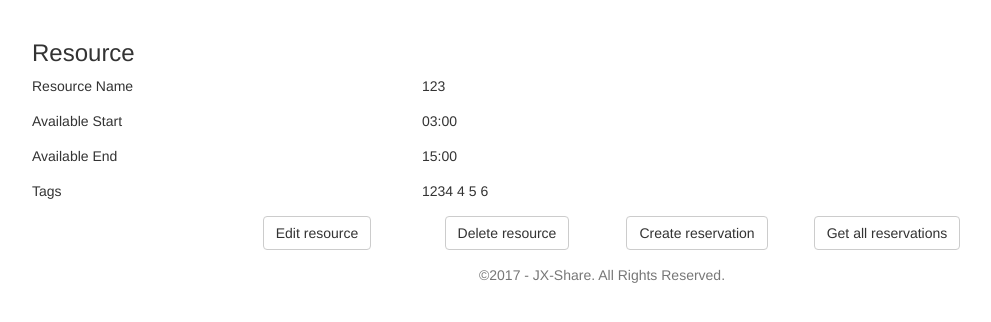
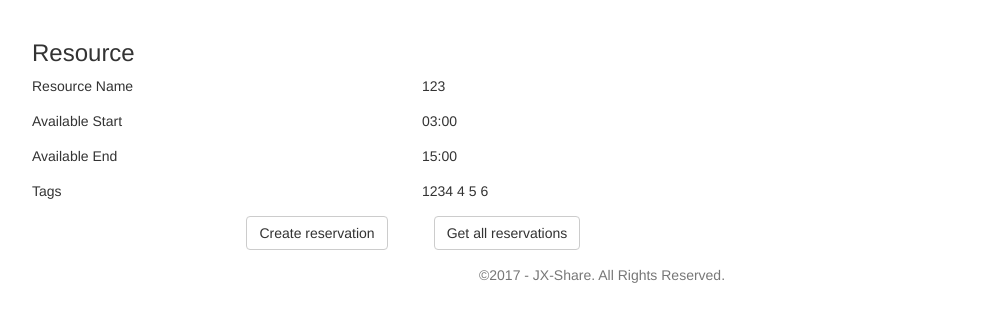
Before and after one commit to jiweix/open-everything, a Flask app: page /resources/6 in a window 1280 px wide. Shown: the part 52-374 px from the top of the page, without its empty margins (38-1029 px from the left). Run offline with Flask 2, Linux system fonts and the light colour scheme; a user stored in the database is signed in; data comes from the database, SQL or seed files in the repository; both versions use the stored data as it was after the commit; some libraries are stand-ins or nearby versions.

Commit message:
hide reservation that passed. disable edit and delete button for user that is not the owner of a resource

```diff
--- a/app/server.py
+++ b/app/server.py
@@ -83,7 +83,7 @@ def list():
     resources = [res for res in Resource.query.all()]
     resources.sort(key=lambda x: x.last_reserve_time, reverse=True)
     user = current_user
-    my_reservation = [res for res in user.reservations]
+    my_reservation = [res for res in user.reservations if res.end_time > datetime.now()]
     my_reservation.sort(key=lambda x: x.start_time)
     return render_template(
         "list.html",
@@ -120,7 +120,8 @@ def get_resources(id):
     resource = Resource.query.get(id)
     if not resource:
         raise NotFound("resource with id '{}' was not found.".format(id))
-    return render_template("view.html", resource=resource)
+    owner = current_user.id == resource.owner_id
+    return render_template("view.html", resource=resource, owner=owner)
 
 @app.route('/resources/<int:id>/edit', methods=['GET'])
 @login_required
@@ -160,7 +161,7 @@ def update_resources(id):
 @login_required
 def delete_resources(id):
     resource = Resource.query.get(id)
-    if resource:
+    if resource is not None and resource.owner_id == current_user.id:
         for res in resource.reservations:
             db.session.delete(res)
         db.session.delete(resource)
@@ -172,7 +173,7 @@ def delete_resources(id):
 @login_required
 def get_res(id):
     reservation = Reservation.query.get(id)
-    if not reservation:
+    if not reservation or reservation.end_time < datetime.now():
         raise NotFound("reservation with id '{}' was not found.".format(id))
     return render_template("view_res.html", reservation=reservation)
 
@@ -213,7 +214,7 @@ def get_res_for_resource(id):
     resource = Resource.query.get(id)
     if resource is None:
         raise NotFound("resource with id '{}' was not found.".format(id))
-    reservations = resource.reservations
+    reservations = [res for res in resource.reservations if res.end_time > datetime.now()]
     return render_template("list_res.html", reservations=reservations, resource=resource)
 
 @app.route('/reservations/<int:id>/delete', methods=['GET', 'POST'])
--- a/app/templates/form.html
+++ b/app/templates/form.html
@@ -12,7 +12,11 @@
         <label for="name">Name</label>
       </div>
       <div class="col-md-10">
+        {% if action == "Add" %}
         <input type="text" name="name" id="name" value="{{resource.name}}" class="form-control"/>
+        {% else %}
+        <input type="text" name="name" id="name" value="{{resource.name}}" class="form-control" disabled/>
+        {% endif %}
       </div>
     </div>
 
--- a/app/templates/list.html
+++ b/app/templates/list.html
@@ -45,6 +45,9 @@
      </a>
           <div>From: <strong>{{reservation.start_time.strftime('%Y-%m-%d %H:%M')}}</strong> To: <strong>{{reservation.end_time.strftime('%H:%M')}}</strong></div>
     </div>
+    <a href="/reservations/{{reservation.id}}/delete">
+        delete this reservation
+   </a>
     {% else %}
     <div>No reservation found</div>
     {% endfor %}
--- a/app/templates/view.html
+++ b/app/templates/view.html
@@ -48,6 +48,17 @@
 <div>
   <div class="col-md-2"></div>
   <div class="text-center col-md-2">
+    <a href="/resources/{{resource.id}}/add_reservation" class="btn btn-default">
+      Create reservation
+    </a>
+  </div>
+  <div class="text-center col-md-2">
+    <a href="/resources/{{resource.id}}/get_reservations" class="btn btn-default">
+      Get all reservations
+    </a>
+  </div>
+  {% if owner %}
+  <div class="text-center col-md-2">
     <a href="/resources/{{resource.id}}/edit" class="btn btn-default">
       Edit resource
     </a>
@@ -57,16 +68,7 @@
       Delete resource
     </a>
   </div>
-  <div class="text-center col-md-2">
-    <a href="/resources/{{resource.id}}/add_reservation" class="btn btn-default">
-      Create reservation
-    </a>
-  </div>
-  <div class="text-center col-md-2">
-    <a href="/resources/{{resource.id}}/get_reservations" class="btn btn-default">
-      Get all reservations
-    </a>
-  </div>
+  {% endif %}
   <div class="col-md-2"></div>
 </div>
 
```
Also changed, not shown: app/db/development.db.
